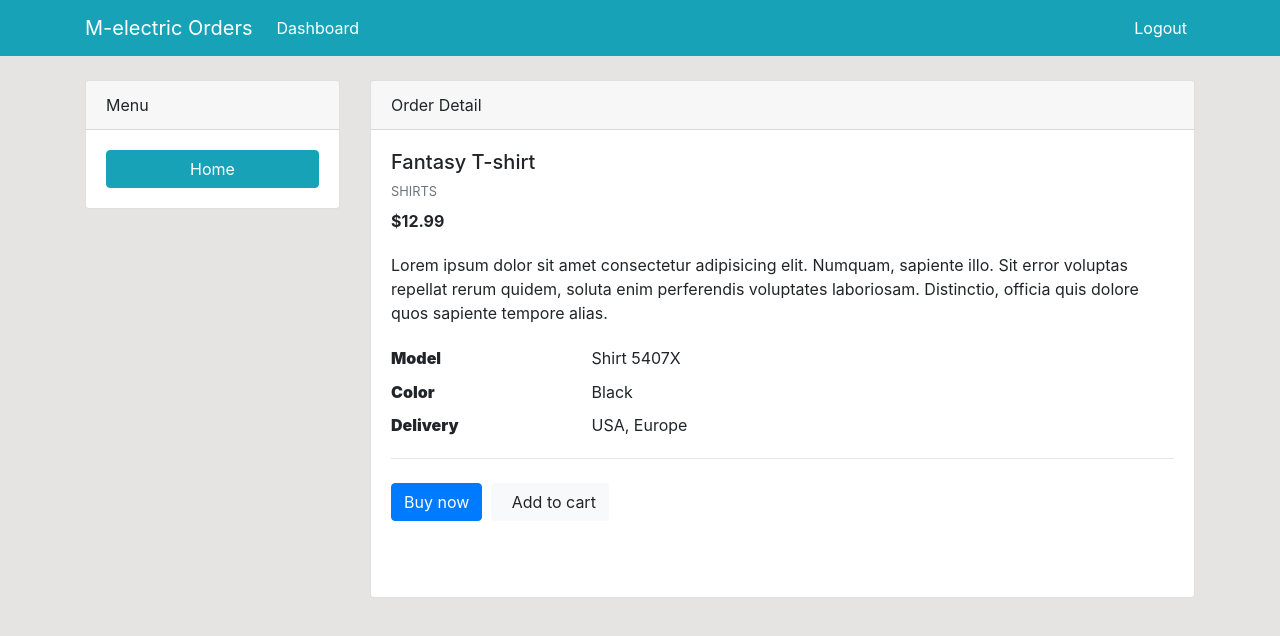
After one commit to PaulCabeza/orders-mgmt-melectric, a Django app: page /order-detail/1 in a window 1280 px wide. The commit adds this page. Shown: the top 636 px of the page. Run offline with Django 3.2, Linux system fonts and the light colour scheme; a user stored in the database is signed in; data comes from the database, SQL or seed files in the repository; some libraries are stand-ins or nearby versions.

Commit message:
just created order-detail, in process

```diff
--- a/dashboard/urls.py
+++ b/dashboard/urls.py
@@ -9,4 +9,5 @@ urlpatterns = [
     path('product-update/<int:product_id>', views.product_update, name='product-update'),
     path('orders', views.orders, name='orders'),
     path('new-order', views.new_order, name='new-order'),
+    path('order-detail/<int:id>', views.order_detail, name='order-detail'),
 ]
--- a/dashboard/views.py
+++ b/dashboard/views.py
@@ -8,6 +8,13 @@ from .models import Order, Product
 from .forms import ProductForm, OrderForm
 
 # Create your views here.
+
+@login_required
+def order_detail(request, id):
+    order = Order.objects.get(pk=id)
+    return render(request, "dashboard/order_detail.html", {})
+
+
 
 @login_required
 def new_order(request):
--- a/templates/dashboard/employee_index.html
+++ b/templates/dashboard/employee_index.html
@@ -37,7 +37,7 @@
                                 {%  if order.user == user  %}
                             <tr>
                                 <td>{{ forloop.counter }}</td>
-                                <td><a href="">{{ order.description }}</a></td>
+                                <td><a href="{% url 'order-detail' order.id %}">{{ order.description }}</a></td>
                                 <td>{{ order.status }}</td>
                                 <td>{{ order.created.date }}</td>
                                 <td>{{ order.approval_date.date }}</td>
--- /dev/null
+++ b/templates/dashboard/order_detail.html
@@ -0,0 +1,101 @@
+{% extends 'partials/base.html' %}
+{% block title %} Formulario de prueba custom save {% endblock %}
+
+{% load crispy_forms_tags %}
+
+{% block content %}
+
+<script>
+    if ( window.history.replaceState ) {
+        window.history.replaceState( null, null, window.location.href );
+    }
+</script>
+
+<div class="container">
+    <div class="row mt-4">
+        <div class="col-md-3">
+            <div class="card">
+                <div class="card-header">
+                    Menu
+                </div>
+                <div class="card-body">
+                    <a class="btn btn-info btn-block" href="{% url 'index' %}">Home</a>
+                </div>
+            </div>
+        </div>
+
+        <div class="col-md-9">
+            <div class="card">
+                <div class="card-header">
+                    Order Detail
+                </div>
+                <div class="card-body">
+
+                    <section class="mb-5">
+
+                        <div class="row">
+                            <div class="col-md-12 ">
+                                <!-- <div class="col"> -->
+
+                                <div id="mdb-lightbox-ui"></div>
+
+                                <div class="mdb-lightbox">
+
+                                    <div class="row product-gallery mx-1">
+
+                                        <div class="col-12 mb-0">
+
+                                        </div>
+                                    </div>
+                                </div>
+                            </div>
+                            <div class="col-md-12">
+
+                                <h5>Fantasy T-shirt</h5>
+                                <p class="mb-2 text-muted text-uppercase small">Shirts</p>
+                                <p><span class="mr-1"><strong>$12.99</strong></span></p>
+                                <p class="pt-1">Lorem ipsum dolor sit amet consectetur adipisicing elit. Numquam, sapiente illo. Sit
+                                    error voluptas repellat rerum quidem, soluta enim perferendis voluptates laboriosam. Distinctio,
+                                    officia quis dolore quos sapiente tempore alias.</p>
+                                    <div class="table-responsive">
+                                        <table class="table table-sm table-borderless mb-0">
+                                            <tbody>
+                                                <tr>
+                                                    <th class="pl-0 w-25" scope="row"><strong>Model</strong></th>
+                                                    <td>Shirt 5407X</td>
+                                                </tr>
+                                                <tr>
+                                                    <th class="pl-0 w-25" scope="row"><strong>Color</strong></th>
+                                                    <td>Black</td>
+                                                </tr>
+                                                <tr>
+                                                    <th class="pl-0 w-25" scope="row"><strong>Delivery</strong></th>
+                                                    <td>USA, Europe</td>
+                                                </tr>
+                                            </tbody>
+                                        </table>
+                                    </div>
+                                    <hr>
+                                    <div class="table-responsive mb-2">
+                                    </div>
+                                    <button type="button" class="btn btn-primary btn-md mr-1 mb-2">Buy now</button>
+                                    <button type="button" class="btn btn-light btn-md mr-1 mb-2"><i
+                                        class="fas fa-shopping-cart pr-2"></i>Add to cart</button>
+                                    </div>
+                                </div>
+
+                            </section>
+                        </div>
+                    </div>
+                </div>
+            </div>
+        </div>
+
+
+
+        <!--Section: Block Content-->
+
+
+        <!--Section: Block Content-->
+
+        {% endblock %}
```
